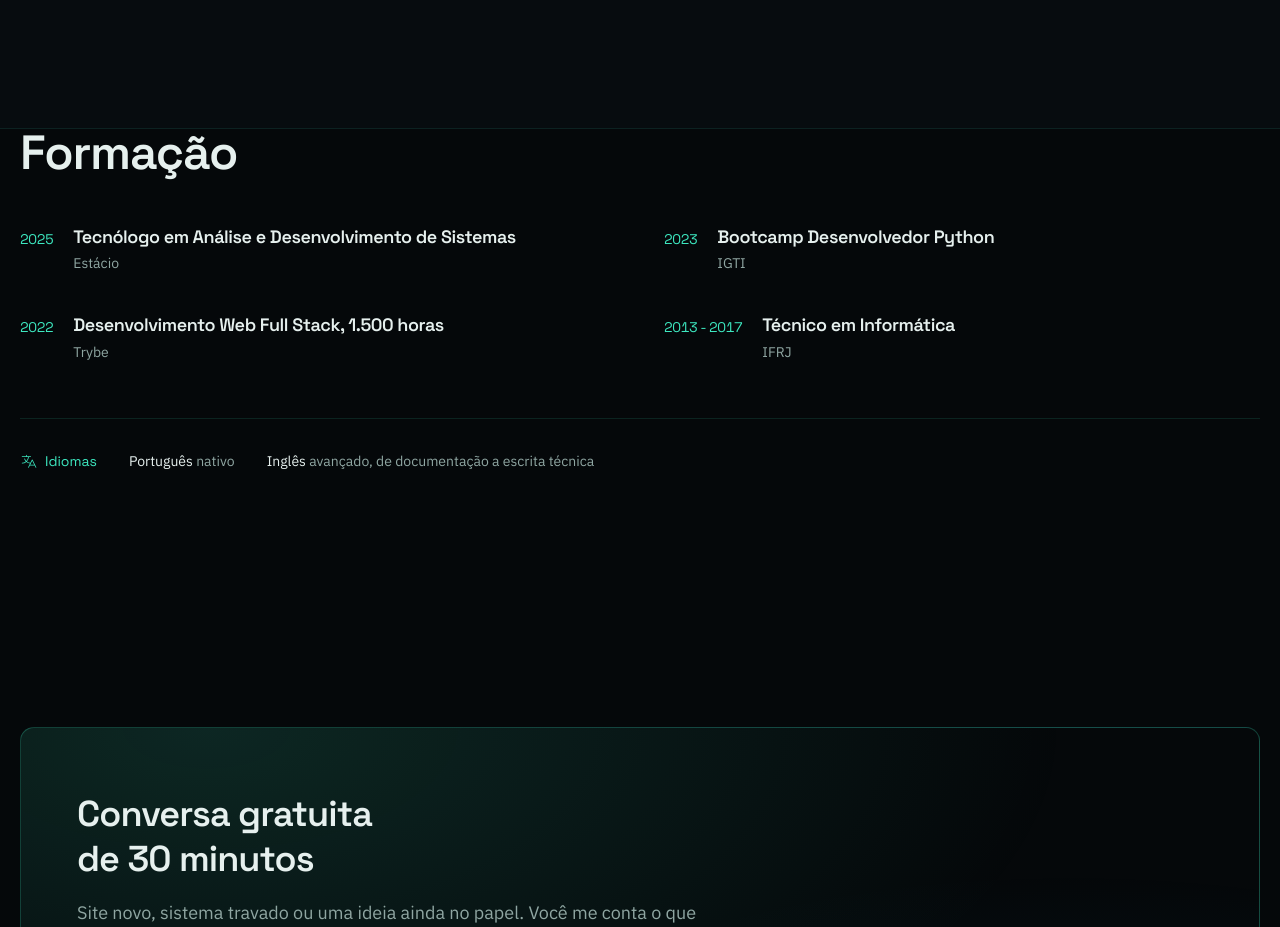
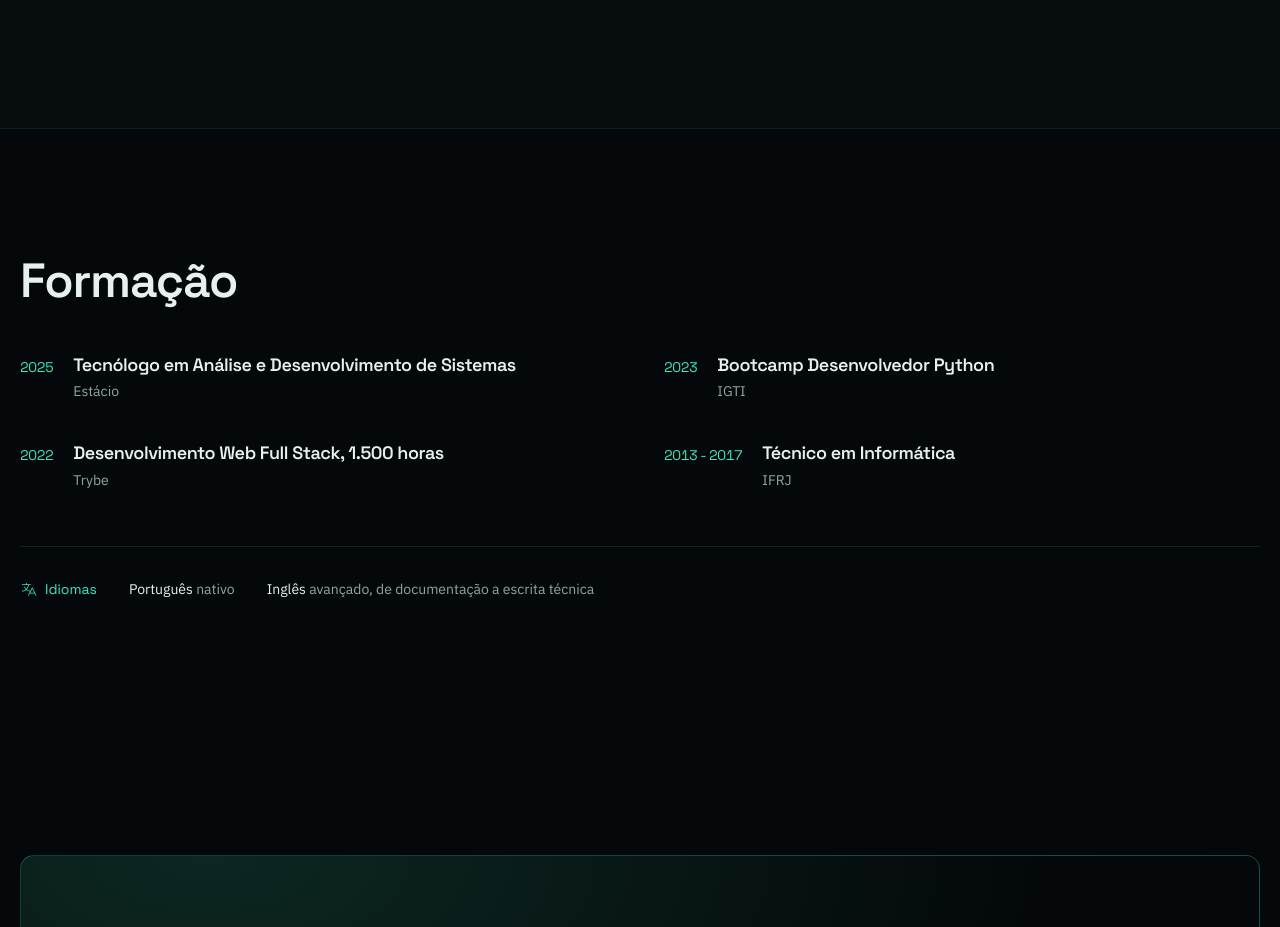
Before and after one commit to Matheus-Mont/portfolio-matheusmonteiro, a Next.js app: page / in a window 1280 px wide. Shown: the part 7003-7930 px from the top of the page. Built offline with nearby package versions, Linux system fonts and the light colour scheme.

Commit message:
Alinha o espacamento superior da secao de formacao ao resto da pagina

```diff
--- a/sections/Education.tsx
+++ b/sections/Education.tsx
@@ -9,7 +9,7 @@ export default function Education() {
   const { t } = useLang();
 
   return (
-    <section id="formacao" className="mx-auto max-w-[1400px] px-5 pb-24 sm:pb-32">
+    <section id="formacao" className="mx-auto max-w-[1400px] px-5 py-24 sm:py-32">
       <Reveal>
         <h2 className="font-display text-3xl font-semibold tracking-tight sm:text-4xl lg:text-5xl">
           {t.education.title}
```
